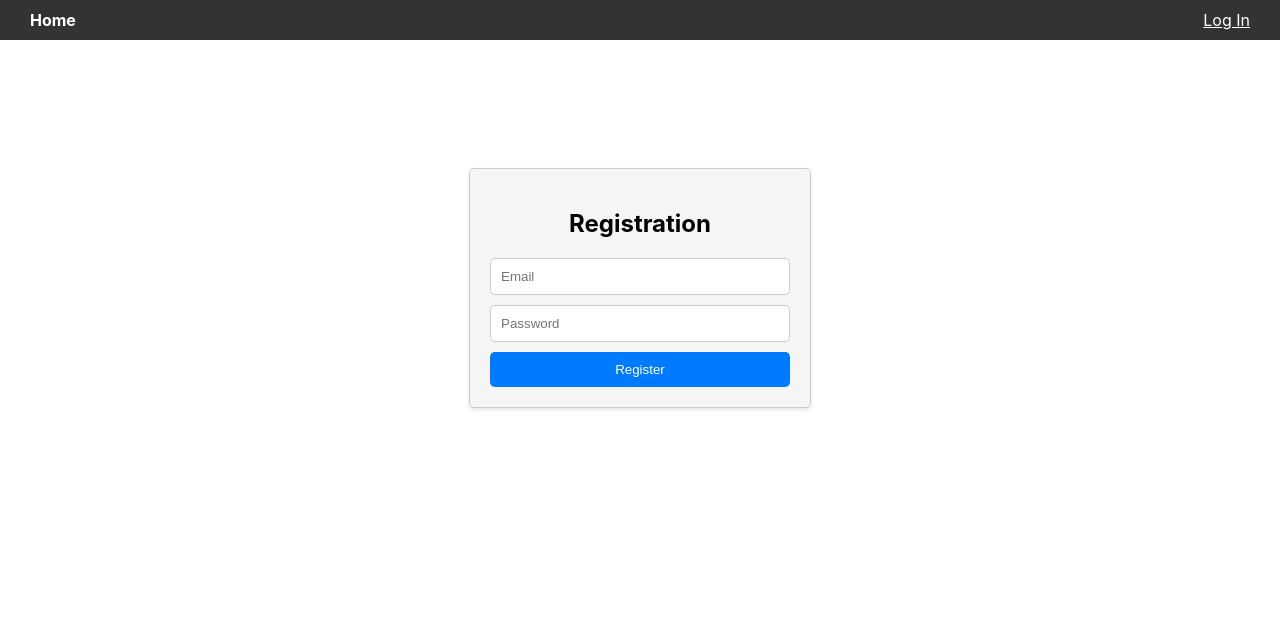
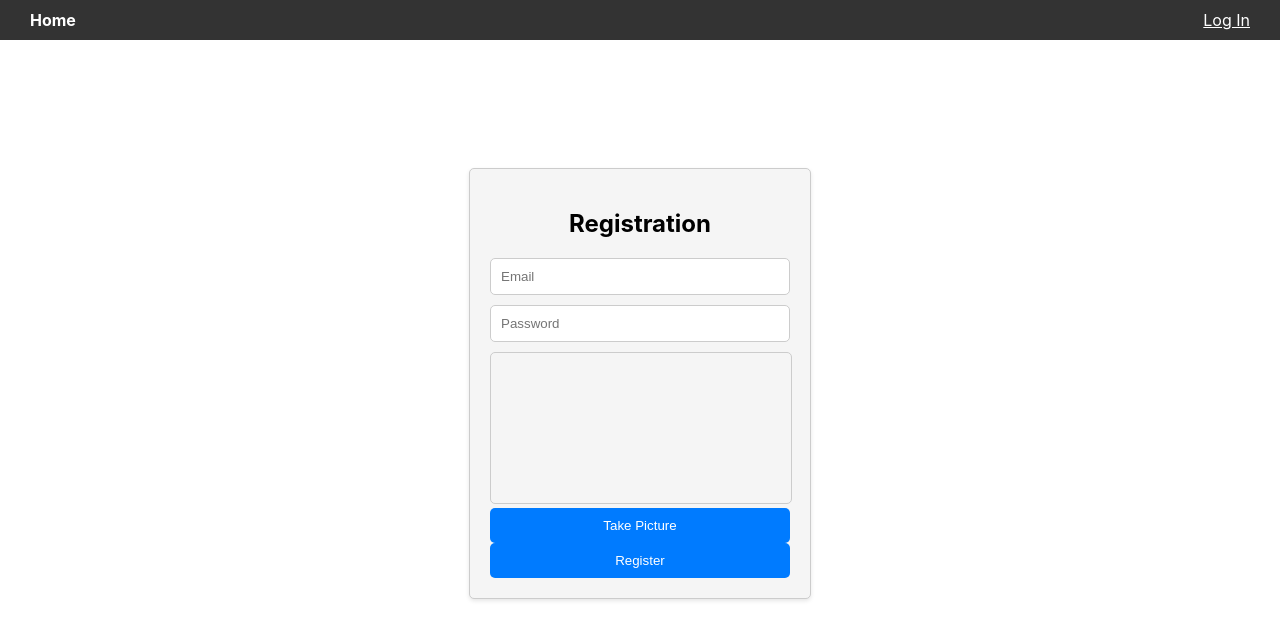
Before and after one commit to SabMehdi/gestion-absences, a React (Create React App) app: page /register in a window 1280 px wide. Shown: the top 640 px of the page. Built offline with nearby package versions, Linux system fonts and the light colour scheme; no server answers.

Commit message:
adding the webcam feed to login and register forms

```diff
--- a/src/Login.css
+++ b/src/Login.css
@@ -51,3 +51,9 @@
   .additional-options button:first-child {
     margin-right: 10px;
   }
+
+  video {
+    max-width: 100%;
+    border: 1px solid #ccc;
+    border-radius: 5px;
+  }
--- a/src/Registration.css
+++ b/src/Registration.css
@@ -42,3 +42,19 @@
   .registration-form button:hover {
     background-color: #0056b3;
   }
+
+  .registration-form video {
+    max-width: 100%;
+    border: 1px solid #ccc;
+    border-radius: 5px;
+  }
+
+  .image-preview {
+    margin: 20px 0;
+  }
+
+  .image-preview img {
+    max-width: 100%;
+    border: 1px solid #ccc;
+    border-radius: 5px;
+  }
--- a/src/login.js
+++ b/src/login.js
@@ -1,4 +1,4 @@
-import React, { useState } from 'react';
+import React, { useState, useRef, useEffect } from 'react';
 import { auth } from './firebase';
 import { signInWithEmailAndPassword } from 'firebase/auth';
 import { useNavigate } from 'react-router-dom';
@@ -9,6 +9,32 @@ function Login() {
   const [password, setPassword] = useState('');
 
   const navigate = useNavigate();
+
+  const videoRef = useRef(null);
+  const [imageData, setImageData] = useState(null);
+
+  const startWebcam = async () => {
+    try {
+      const stream = await navigator.mediaDevices.getUserMedia({ video: true });
+      videoRef.current.srcObject = stream;
+    } catch (error) {
+      console.error('Error accessing webcam:', error);
+    }
+  };
+
+  useEffect(() => {
+    startWebcam();
+  }, []);
+
+  const takePicture = () => {
+    const canvas = document.createElement('canvas');
+    const video = videoRef.current;
+    canvas.width = video.videoWidth;
+    canvas.height = video.videoHeight;
+    canvas.getContext('2d').drawImage(video, 0, 0, canvas.width, canvas.height);
+    const dataURL = canvas.toDataURL('image/jpeg');
+    setImageData(dataURL);
+  };
 
   const handleLogin = async (e) => {
     e.preventDefault();
@@ -38,6 +64,10 @@ function Login() {
           value={password}
           onChange={(e) => setPassword(e.target.value)}
         />
+
+        <div className="webcam-container">
+          <video ref={videoRef} autoPlay />
+        </div>
         <button type="submit">Login</button>
         <div className="additional-options">
           <button
--- a/src/register.js
+++ b/src/register.js
@@ -1,29 +1,83 @@
-import React, { useState } from 'react';
+import React, { useState, useRef, useEffect } from 'react';
 import { auth } from './firebase';
 import { createUserWithEmailAndPassword } from 'firebase/auth';
 import { useNavigate } from 'react-router-dom';
 import './Registration.css'; // Import your CSS stylesheet
+import { ref, uploadBytes, getDownloadURL } from 'firebase/storage';
+import { getDatabase, ref as dbRef, set } from 'firebase/database';
+import { getStorage } from 'firebase/storage';
 
 function Registration() {
   const [email, setEmail] = useState('');
   const [password, setPassword] = useState('');
+
   const navigate = useNavigate();
 
+  const videoRef = useRef(null);
+  const [imageData, setImageData] = useState(null);
+
+  // Initialize Firebase Storage
+  const storage = getStorage();
+
+  const startWebcam = async () => {
+    try {
+      const stream = await navigator.mediaDevices.getUserMedia({ video: true });
+      videoRef.current.srcObject = stream;
+    } catch (error) {
+      console.error('Error accessing webcam:', error);
+    }
+  };
+
+  useEffect(() => {
+    startWebcam();
+  }, []);
+
+  const takePicture = () => {
+    const canvas = document.createElement('canvas');
+    const video = videoRef.current;
+    canvas.width = video.videoWidth;
+    canvas.height = video.videoHeight;
+    canvas.getContext('2d').drawImage(video, 0, 0, canvas.width, canvas.height);
+    const dataURL = canvas.toDataURL('image/jpeg');
+    setImageData(dataURL);
+  };
+
   const handleRegistration = async (e) => {
-    e.preventDefault();
+    e.preventDefault(); // Prevent the default form submission behavior
+    // Your registration logic here, including using `imageData` for the user's profile image.
+    try {
+      // Upload the image to Firebase Storage
+      if (imageData) {
+        const imageBlob = await fetch(imageData).then((r) => r.blob());
+        const imageFile = new File([imageBlob], 'profile.jpg', { type: 'image/jpeg' });
 
-    try {
-      await createUserWithEmailAndPassword(auth, email, password);
-      alert('Registration Successful!');
-      navigate('/');
+        const storageRef = ref(storage, 'profile_images/' + auth.currentUser.uid + '.jpg');
+        const snapshot = await uploadBytes(storageRef, imageFile);
+        const downloadURL = await getDownloadURL(snapshot.ref);
+
+        // Store the user's data, including the download URL, in the Realtime Database
+        const database = getDatabase();
+        const userRef = dbRef(database, 'users/' + auth.currentUser.uid);
+        await set(userRef, {
+          email: email,
+          profileImage: downloadURL,
+        });
+
+        // Continue with user registration
+        await createUserWithEmailAndPassword(auth, email, password);
+
+        // Redirect to the home page or other actions
+        alert('Registration Successful!');
+        navigate('/');
+      }
     } catch (error) {
-      alert(error.message);
+      alert('Error during registration: ' + error.message);
     }
   };
 
   return (
     <div className="registration-container">
-      <form className="registration-form" onSubmit={handleRegistration}>
+      <form className="registration-form">
         <h2>Registration</h2>
         <input
           type="email"
@@ -37,7 +91,19 @@ function Registration() {
           value={password}
           onChange={(e) => setPassword(e.target.value)}
         />
-        <button type="submit">Register</button>
+        <div className="webcam-container">
+          <video ref={videoRef} autoPlay />
+          <button type="button" onClick={takePicture}>Take Picture</button>
+
+        </div>
+        {imageData && (
+          <div className="image-preview">
+            <img src={imageData} alt="User" />
+          </div>
+        )}
+        <button type="button" onClick={handleRegistration}>
+          Register
+        </button>
       </form>
     </div>
   );
```
